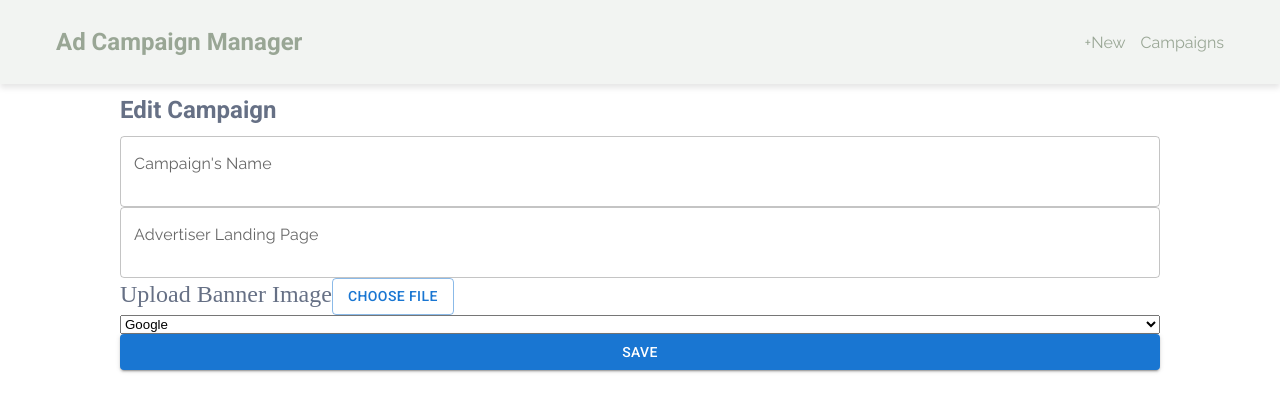
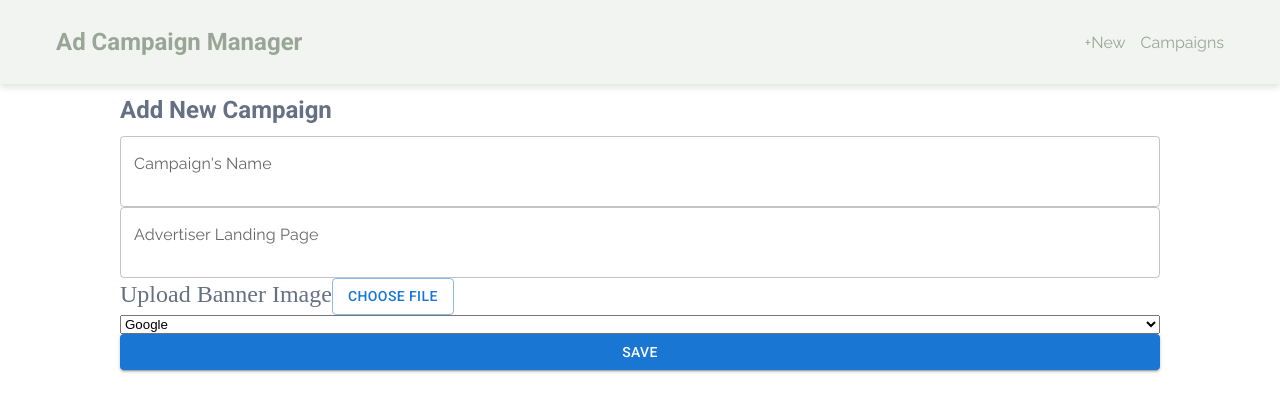
Before and after one commit to HodayaGitHub/ad-campaign-manager-frontend, a React (Vite) app: page /new-campaign in a window 1280 px wide. Shown: the top 420 px of the page. Built offline with nearby package versions, Linux system fonts and the light colour scheme; a web font is replaced by a local one.

Commit message:
Improve: Implement dynamic title for add/edit campaign

```diff
--- a/src/cmps/CampaignForm.jsx
+++ b/src/cmps/CampaignForm.jsx
@@ -101,7 +101,12 @@ export function CampaignForm({ formMode }) {
 
     return (
         <section className="campaign-edit">
-            <h1>Edit Campaign</h1>
+            {mode === "add" ? (
+                <h1>Add New Campaign</h1>
+            ) : (
+                <h1>Edit Campaign</h1>
+            )}
+
 
             <Formik
                 initialValues={{
```
